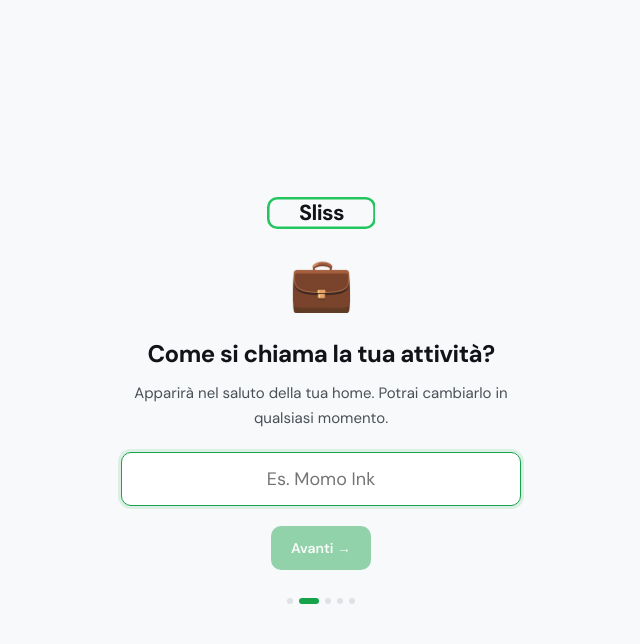
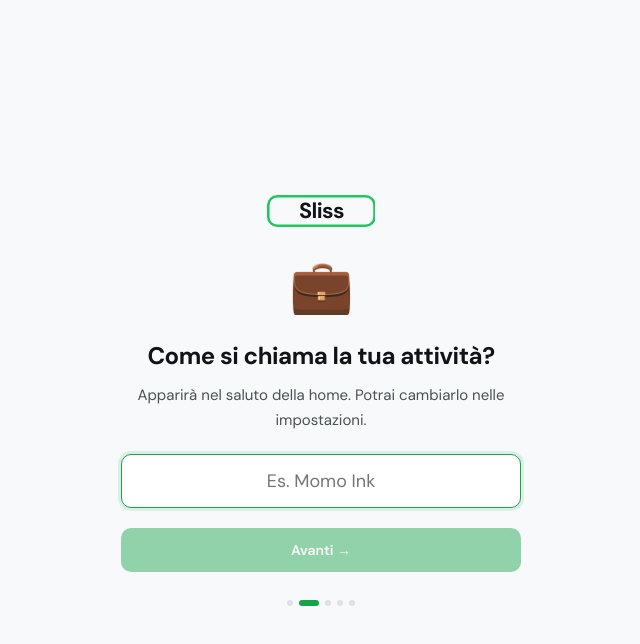
Before and after one commit to Erikfersuoch/sliss-platform, a React (Vite) app: page / in a window 1280 px wide. Both pictures are taken after a click on the button "Inizia →". Shown: the top 644 px of the page, without its empty margins (319-959 px from the left). Built offline with nearby package versions, Linux system fonts and the light colour scheme.

Commit message:
Update App.jsx
modifica 19:00 22/5

```diff
--- a/src/App.jsx
+++ b/src/App.jsx
@@ -151,14 +151,21 @@ const CLIENT_ST = {
   to_reactivate: { label: "Da riattivare", color: T.amber,  bg: T.amberS },
   inactive:      { label: "Inattivo",      color: T.textD,  bg: "rgba(90,111,148,0.10)" },
 };
-const CLUSTERS = {
-  tattoo:    { label: "Tatuaggi / PMU",       icon: "🖤", color: T.purple },
-  artigiani: { label: "Artigiani / Edilizia", icon: "🔨", color: T.amber },
-  barber:    { label: "Barber / Parrucchiere",icon: "💈", color: T.blue },
-  beauty:    { label: "Estetiste / Beauty",   icon: "✨", color: T.teal },
-  officine:  { label: "Officine",             icon: "🔧", color: T.green },
-  altro:     { label: "Altro",                icon: "⚡", color: T.textM },
+const CLUSTERS_SERVIZI = {
+  tattoo:    { label: "Tatuaggi / PMU",        icon: "🖤", color: T.purple },
+  barber:    { label: "Barber / Parrucchiere", icon: "💈", color: T.blue },
+  beauty:    { label: "Estetiste / Beauty",    icon: "✨", color: T.teal },
+  officine:  { label: "Officine",              icon: "🔧", color: T.green },
+  artigiani: { label: "Artigiani / Edilizia",  icon: "🔨", color: T.amber },
+  altro_s:   { label: "Altro",                 icon: "⚡", color: T.textM, custom: true },
 };
+const CLUSTERS_PRODOTTI = {
+  stampa3d:  { label: "Stampa 3D",             icon: "🖨️", color: T.blue },
+  negozio:   { label: "Proprietario negozio",  icon: "🏪", color: T.amber },
+  altro_p:   { label: "Altro",                 icon: "⚡", color: T.textM, custom: true },
+};
+// Cluster unificato per compatibilità
+const CLUSTERS = {...CLUSTERS_SERVIZI, ...CLUSTERS_PRODOTTI};
 
 // Template per cluster
 const CLUSTER_TEMPLATES = {
@@ -303,121 +310,105 @@ const Onboarding = ({onComplete}) => {
   const {updateSettings, addRecord} = useSliss();
   const [step, setStep] = useState(0);
   const [bName, setBName] = useState("");
+  const [bizType, setBizType] = useState("");
+  const [cluster, setCluster] = useState("");
+  const [customSector, setCustomSector] = useState("");
 
-  const handleComplete = () => {
-    const updates = {businessName: bName.trim()};
-    if(cluster) updates.cluster = cluster;
-    if(bizType) updates.bizType = bizType;
+  const clustersForType = bizType === "prodotti" ? CLUSTERS_PRODOTTI : CLUSTERS_SERVIZI;
+  const isCustomCluster = cluster === "altro_s" || cluster === "altro_p";
+
+  const doComplete = () => {
+    const updates = {businessName:bName.trim(),bizType,cluster,customSector:isCustomCluster?customSector:""};
     updateSettings(updates);
-    if(cluster && CLUSTER_TEMPLATES[cluster]) {
-      CLUSTER_TEMPLATES[cluster].forEach(t => addRecord("templates", t));
+    if(bizType==="servizi"&&cluster&&CLUSTER_TEMPLATES[cluster]) {
+      CLUSTER_TEMPLATES[cluster].forEach(t=>addRecord("templates",{...t,id:uid()}));
     }
-    // Template prodotti se selezionato
-    if(bizType === "prodotti") {
-      const prodTemplates = [
-        {id:uid(),name:"Conferma ordine",     code:"PO1",phase:"order_confirm", channel:"WhatsApp",text:"Ciao [Nome]! Ho ricevuto il tuo ordine, grazie mille 🙏 Lo sto preparando con cura. Ti avviso non appena è in partenza!",active:true},
-        {id:uid(),name:"In spedizione",       code:"PO2",phase:"shipping",      channel:"WhatsApp",text:"Ciao [Nome]! Il tuo ordine è in partenza oggi 📦 Arrivo stimato: [Data]. Per qualsiasi cosa sono qui!",active:true},
-        {id:uid(),name:"Feedback ricezione",  code:"PO3",phase:"delivery_check",channel:"WhatsApp",text:"Ciao [Nome]! È arrivato tutto bene? Spero che il prodotto ti piaccia 🙏 Se c'è qualcosa che non va, scrivimi subito.",active:true},
-        {id:uid(),name:"Richiesta recensione",code:"PO4",phase:"review",        channel:"WhatsApp",text:"Ciao [Nome]! Spero che stia usando il prodotto con soddisfazione ✨ Se hai un minuto, una recensione su Google mi aiuterebbe tantissimo. Grazie!",active:true},
-        {id:uid(),name:"Riordino",            code:"PO5",phase:"reorder",       channel:"WhatsApp",text:"Ciao [Nome]! Sono passati un po' di mesi — se hai bisogno di riordinare o vuoi scoprire qualcosa di nuovo, sono qui 🙏",active:true},
-      ];
-      prodTemplates.forEach(t => addRecord("templates", t));
+    if(bizType==="prodotti") {
+      [{name:"Conferma ordine",code:"PO1",phase:"order_confirm",text:"Ciao [Nome]! Ho ricevuto il tuo ordine, grazie mille! Lo sto preparando con cura. Ti avviso non appena è in partenza!"},
+       {name:"In spedizione",code:"PO2",phase:"shipping",text:"Ciao [Nome]! Il tuo ordine è in partenza oggi. Arrivo stimato: [Data]. Per qualsiasi cosa sono qui!"},
+       {name:"Feedback ricezione",code:"PO3",phase:"delivery_check",text:"Ciao [Nome]! È arrivato tutto bene? Spero che il prodotto ti piaccia. Se c'è qualcosa che non va, scrivimi subito."},
+       {name:"Richiesta recensione",code:"PO4",phase:"review",text:"Ciao [Nome]! Spero che stia usando il prodotto con soddisfazione. Se hai un minuto, una recensione su Google mi aiuterebbe tantissimo. Grazie!"},
+       {name:"Riordino",code:"PO5",phase:"reorder",text:"Ciao [Nome]! Sono passati un po' di mesi — se hai bisogno di riordinare o vuoi scoprire qualcosa di nuovo, sono qui!"},
+      ].forEach(t=>addRecord("templates",{...t,id:uid(),channel:"WhatsApp",active:true}));
     }
     setOnboarded();
     onComplete();
   };
 
-  const [cluster, setCluster] = useState("");
-  const [bizType, setBizType] = useState("");
-
-  const steps = [
-    {
-      icon: "👋",
-      title: "Benvenuto in Sliss",
-      desc: "Lo strumento operativo per professionisti che vogliono curare i propri clienti senza perdere tempo.",
-      action: <Btn onClick={()=>setStep(1)} style={{marginTop:"24px"}}>Inizia →</Btn>
-    },
-    {
-      icon: "💼",
-      title: "Come si chiama la tua attività?",
-      desc: "Apparirà nel saluto della tua home. Potrai cambiarlo in qualsiasi momento.",
-      content: (
-        <div style={{marginTop:"20px"}}>
-          <input value={bName} onChange={e=>setBName(e.target.value)} placeholder="Es. Momo Ink" style={{fontSize:"18px",padding:"14px 16px",textAlign:"center"}} autoFocus />
-        </div>
-      ),
-      action: <Btn onClick={()=>setStep(2)} disabled={!bName.trim()} style={{marginTop:"20px"}}>Avanti →</Btn>
-    },
-    {
-      icon: "🎯",
-      title: "Come lavori?",
-      desc: "Sliss si adatta al tuo tipo di attività.",
-      content: (
-        <div style={{marginTop:"20px",display:"flex",flexDirection:"column",gap:"10px"}}>
+  const renderStep = () => {
+    switch(step) {
+      case 0: return <>
+        <div style={{fontSize:"52px",marginBottom:"20px"}}>👋</div>
+        <h1 style={{fontSize:"24px",fontWeight:700,marginBottom:"12px",letterSpacing:"-.02em"}}>Benvenuto in Sliss</h1>
+        <p style={{fontSize:"15px",color:T.textM,lineHeight:1.7,marginBottom:"24px"}}>Lo strumento operativo per professionisti che vogliono curare i propri clienti senza perdere tempo.</p>
+        <Btn onClick={()=>setStep(1)} style={{width:"100%",justifyContent:"center"}}>Inizia →</Btn>
+      </>;
+      case 1: return <>
+        <div style={{fontSize:"52px",marginBottom:"20px"}}>💼</div>
+        <h1 style={{fontSize:"24px",fontWeight:700,marginBottom:"12px",letterSpacing:"-.02em"}}>Come si chiama la tua attività?</h1>
+        <p style={{fontSize:"15px",color:T.textM,lineHeight:1.7,marginBottom:"20px"}}>Apparirà nel saluto della home. Potrai cambiarlo nelle impostazioni.</p>
+        <input value={bName} onChange={e=>setBName(e.target.value)} placeholder="Es. Momo Ink" style={{fontSize:"18px",padding:"14px 16px",textAlign:"center",marginBottom:"20px"}} autoFocus />
+        <Btn onClick={()=>setStep(2)} disabled={!bName.trim()} style={{width:"100%",justifyContent:"center"}}>Avanti →</Btn>
+      </>;
+      case 2: return <>
+        <div style={{fontSize:"52px",marginBottom:"20px"}}>🎯</div>
+        <h1 style={{fontSize:"24px",fontWeight:700,marginBottom:"12px",letterSpacing:"-.02em"}}>Come lavori?</h1>
+        <p style={{fontSize:"15px",color:T.textM,lineHeight:1.7,marginBottom:"20px"}}>Sliss si adatta al tuo tipo di attività.</p>
+        <div style={{display:"flex",flexDirection:"column",gap:"10px",marginBottom:"20px"}}>
           {[
-            {key:"servizi", icon:"🗓️", label:"Offro servizi con appuntamento", desc:"Tatuaggi, barber, estetica, officine..."},
-            {key:"prodotti",icon:"📦", label:"Vendo prodotti", desc:"Stampa 3D, artigianato, prodotti fisici..."},
+            {key:"servizi", icon:"🗓️",label:"Offro servizi con appuntamento",desc:"Tatuaggi, barber, estetica, officine..."},
+            {key:"prodotti",icon:"📦",label:"Vendo prodotti",desc:"Stampa 3D, negozio, prodotti artigianali..."},
           ].map(opt=>(
-            <button key={opt.key} onClick={()=>setBizType(opt.key)}
+            <button key={opt.key} onClick={()=>{setBizType(opt.key);setCluster("");setCustomSector("");}}
               style={{display:"flex",alignItems:"center",gap:"14px",padding:"16px 18px",background:bizType===opt.key?T.greenS:T.bg2,border:`1.5px solid ${bizType===opt.key?T.green:T.border}`,borderRadius:T.r.l,cursor:"pointer",fontFamily:"inherit",transition:"all .15s",textAlign:"left",width:"100%"}}>
               <span style={{fontSize:"26px"}}>{opt.icon}</span>
               <div><div style={{fontSize:"15px",fontWeight:bizType===opt.key?600:500,color:bizType===opt.key?T.green:T.text}}>{opt.label}</div><div style={{fontSize:"12px",color:T.textD,marginTop:"2px"}}>{opt.desc}</div></div>
             </button>
           ))}
         </div>
-      ),
-      action: <Btn onClick={()=>setStep(3)} disabled={!bizType} style={{marginTop:"20px"}}>Avanti →</Btn>
-    },
-    {
-      icon: "🏷️",
-      title: "In quale settore lavori?",
-      desc: "Sliss adatterà i template ai tuoi clienti.",
-      content: (
-        <div style={{marginTop:"20px",display:"flex",flexDirection:"column",gap:"10px"}}>
-          {Object.entries(CLUSTERS).map(([key,cl])=>(
-            <button key={key} onClick={()=>setCluster(key)}
+        <Btn onClick={()=>setStep(3)} disabled={!bizType} style={{width:"100%",justifyContent:"center"}}>Avanti →</Btn>
+      </>;
+      case 3: return <>
+        <div style={{fontSize:"52px",marginBottom:"20px"}}>🏷️</div>
+        <h1 style={{fontSize:"24px",fontWeight:700,marginBottom:"12px",letterSpacing:"-.02em"}}>In quale settore lavori?</h1>
+        <p style={{fontSize:"15px",color:T.textM,lineHeight:1.7,marginBottom:"20px"}}>Sliss adatterà i template al tuo settore.</p>
+        <div style={{display:"flex",flexDirection:"column",gap:"10px",marginBottom:"20px"}}>
+          {Object.entries(clustersForType).map(([key,cl])=>(
+            <button key={key} onClick={()=>{setCluster(key);setCustomSector("");}}
               style={{display:"flex",alignItems:"center",gap:"14px",padding:"14px 18px",background:cluster===key?T.greenS:T.bg2,border:`1.5px solid ${cluster===key?T.green:T.border}`,borderRadius:T.r.l,cursor:"pointer",fontFamily:"inherit",transition:"all .15s",textAlign:"left",width:"100%"}}>
               <span style={{fontSize:"22px"}}>{cl.icon}</span>
               <span style={{fontSize:"15px",fontWeight:cluster===key?600:400,color:cluster===key?T.green:T.text}}>{cl.label}</span>
             </button>
           ))}
         </div>
-      ),
-      action: <Btn onClick={()=>setStep(4)} disabled={!cluster} style={{marginTop:"20px"}}>Avanti →</Btn>
-    },
-    {
-      icon: "🚀",
-      title: "Sei pronto",
-      desc: "Inizia aggiungendo il tuo primo cliente, poi inserisci un appuntamento. Sliss genererà i follow-up automaticamente.",
-      steps: ["Aggiungi un cliente", "Inserisci un appuntamento", "Sliss prepara i messaggi per te"],
-      action: <Btn onClick={handleComplete} style={{marginTop:"24px"}}>Apri Sliss →</Btn>
+        {isCustomCluster&&<input value={customSector} onChange={e=>setCustomSector(e.target.value)} placeholder="Descrivi il tuo settore..." style={{fontSize:"15px",marginBottom:"20px"}} autoFocus />}
+        <Btn onClick={()=>setStep(4)} disabled={!cluster||(isCustomCluster&&!customSector.trim())} style={{width:"100%",justifyContent:"center"}}>Avanti →</Btn>
+      </>;
+      case 4: return <>
+        <div style={{fontSize:"52px",marginBottom:"20px"}}>🚀</div>
+        <h1 style={{fontSize:"24px",fontWeight:700,marginBottom:"12px",letterSpacing:"-.02em"}}>Sei pronto</h1>
+        <p style={{fontSize:"15px",color:T.textM,lineHeight:1.7,marginBottom:"20px"}}>{bizType==="prodotti"?"Inizia aggiungendo il tuo primo cliente, poi inserisci un ordine.":"Inizia aggiungendo il tuo primo cliente, poi inserisci un appuntamento."} Sliss genererà i follow-up automaticamente.</p>
+        <div style={{display:"flex",flexDirection:"column",gap:"10px",marginBottom:"24px"}}>
+          {(bizType==="prodotti"?["Aggiungi un cliente","Inserisci un ordine","Sliss prepara i messaggi per te"]:["Aggiungi un cliente","Inserisci un appuntamento","Sliss prepara i messaggi per te"]).map((st,i)=>(
+            <div key={i} style={{display:"flex",alignItems:"center",gap:"12px",padding:"12px 16px",background:T.bg2,borderRadius:T.r.l,border:`1px solid ${T.border}`,textAlign:"left"}}>
+              <div style={{width:"26px",height:"26px",borderRadius:"50%",background:T.green,display:"flex",alignItems:"center",justifyContent:"center",fontSize:"12px",fontWeight:700,color:"#fff",flexShrink:0}}>{i+1}</div>
+              <span style={{fontSize:"14px",color:T.textM}}>{st}</span>
+            </div>
+          ))}
+        </div>
+        <Btn onClick={doComplete} style={{width:"100%",justifyContent:"center"}}>Apri Sliss →</Btn>
+      </>;
+      default: return null;
     }
-  ];
+  };
 
-  const s = steps[step];
   return (
     <div style={{minHeight:"100vh",display:"flex",flexDirection:"column",alignItems:"center",justifyContent:"center",padding:"32px 24px",background:T.bg,animation:"fadeIn .5s ease"}}>
       <div style={{width:"100%",maxWidth:"400px",textAlign:"center"}}>
-        <div style={{marginBottom:"16px"}}>
-          <SlissLogo size={32} />
-        </div>
-        <div style={{fontSize:"52px",marginBottom:"20px"}}>{s.icon}</div>
-        <h1 style={{fontSize:"24px",fontWeight:700,marginBottom:"12px",letterSpacing:"-.02em"}}>{s.title}</h1>
-        <p style={{fontSize:"15px",color:T.textM,lineHeight:1.7,marginBottom:"4px"}}>{s.desc}</p>
-        {s.content}
-        {s.steps&&(
-          <div style={{marginTop:"20px",display:"flex",flexDirection:"column",gap:"10px"}}>
-            {s.steps.map((st,i)=>(
-              <div key={i} style={{display:"flex",alignItems:"center",gap:"12px",padding:"12px 16px",background:T.bg2,borderRadius:T.r.l,border:`1px solid ${T.border}`,textAlign:"left"}}>
-                <div style={{width:"26px",height:"26px",borderRadius:"50%",background:T.blue,display:"flex",alignItems:"center",justifyContent:"center",fontSize:"12px",fontWeight:700,color:"#fff",flexShrink:0}}>{i+1}</div>
-                <span style={{fontSize:"14px",color:T.textM}}>{st}</span>
-              </div>
-            ))}
-          </div>
-        )}
-        {s.action}
+        <div style={{marginBottom:"20px"}}><SlissLogo size={32} /></div>
+        {renderStep()}
         <div style={{display:"flex",gap:"6px",justifyContent:"center",marginTop:"28px"}}>
-          {steps.map((_,i)=><div key={i} style={{width:i===step?20:6,height:"6px",borderRadius:"3px",background:i===step?T.green:T.border,transition:"all .3s"}} />)}
+          {[0,1,2,3,4].map(i=><div key={i} style={{width:i===step?20:6,height:"6px",borderRadius:"3px",background:i===step?T.green:T.border,transition:"all .3s"}} />)}
         </div>
       </div>
     </div>
```
